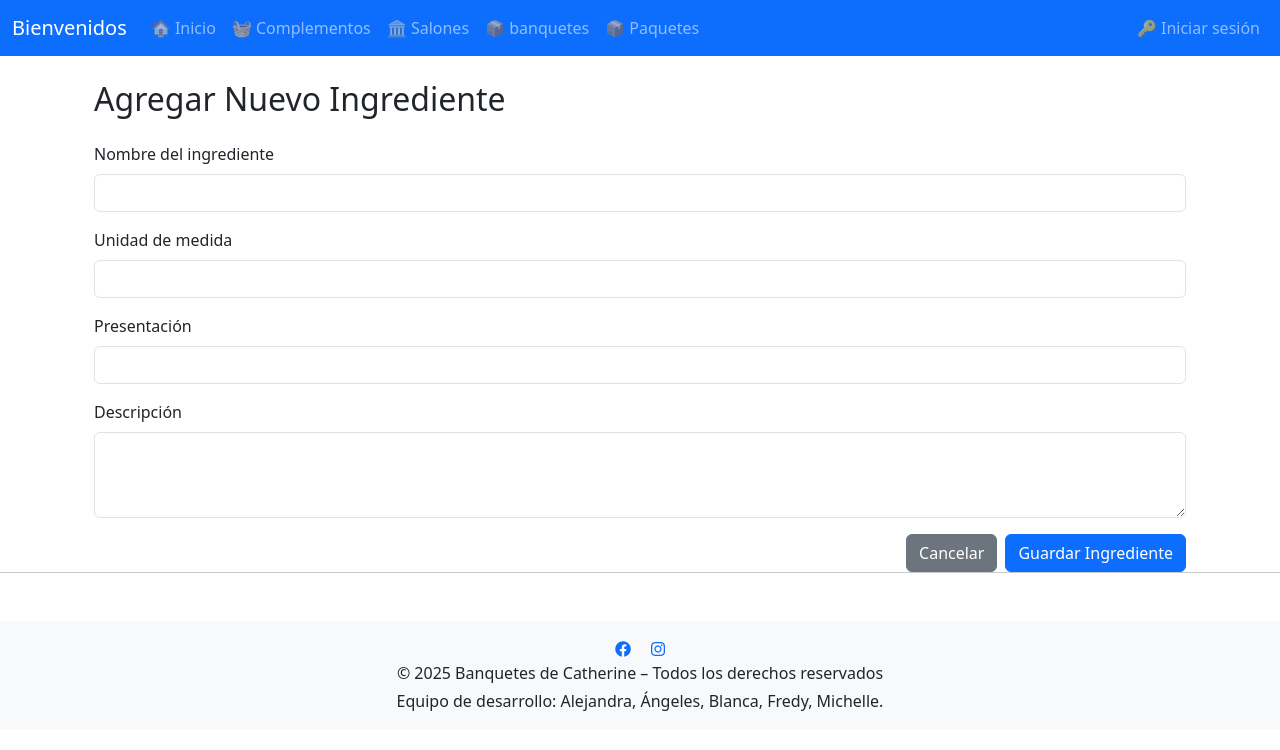
After one commit to FredyRodarte/banquetesCatherine, a Flask app: page /admin/ingrediente/nuevo in a window 1280 px wide. The commit adds this page. Shown: the top 750 px of the page. Run offline with Flask 3, Linux system fonts and the light colour scheme; some libraries are stand-ins or nearby versions.

Commit message:
nuevo_ingrediente + htmls correspondientes para reporte de ingredientes con pdf y excel

```diff
--- a/app.py
+++ b/app.py
@@ -1,7 +1,10 @@
-from flask import Flask, render_template, session, request, redirect, url_for, flash
+from flask import Flask, render_template, session, request, redirect, url_for, flash, make_response, send_file
 from datetime import datetime
+from xhtml2pdf import pisa
+from io import BytesIO
 import cx_Oracle
 import re
+import pandas as pd
 
 dsn = cx_Oracle.makedsn("localhost", 1521, service_name="xe")
 conn = cx_Oracle.connect(user="banquetes", password="banquetes", dsn=dsn)
@@ -534,6 +537,10 @@ def nuevo_ingrediente():
                 float(request.form['precio'])
             )
             cursor.execute("""
+                if not all(request.form.values()):
+                    flash("Todos los campos son obligatorios.", "warning")
+                    return redirect(url_for('nuevo_ingrediente'))
+
                 INSERT INTO ingrediente (
                     id_ingrediente, nombre_ingrediente, unidad_medida,
                     presentacion, descripcion, precio
@@ -612,6 +619,175 @@ def eliminar_ingrediente(id):
         print(f"Error al eliminar ingrediente: {e}")
         flash("No se pudo eliminar el ingrediente.", "danger")
     return redirect(url_for('lista_ingredientes'))
+
+@app.route('/admin/reportes/ingredientes', methods=['GET', 'POST'])
+def reporte_ingredientes():
+    ingredientes = []
+    fecha_inicio = fecha_fin = None
+
+    if request.method == 'POST':
+        fecha_inicio = request.form['fecha_inicio']
+        fecha_fin = request.form['fecha_fin']
+
+        try:
+            query = """
+                SELECT
+                    i.nombre_ingrediente,
+                    i.unidad_medida,
+                    SUM(pi.cantidad * pr.comensales) AS total_requerido,
+                    LISTAGG(pr.id_proyecto, ', ') WITHIN GROUP (ORDER BY pr.id_proyecto) AS eventos
+                FROM proyecto pr
+                JOIN paquete paq ON pr.id_paquete = paq.id_paquete
+                JOIN platillo pla ON paq.id_platillo = pla.id_platillo
+                JOIN platillo_ingrediente pi ON pla.id_platillo = pi.id_platillo
+                JOIN ingrediente i ON pi.id_ingrediente = i.id_ingrediente
+                WHERE pr.fecha_evento BETWEEN TO_DATE(:1, 'YYYY-MM-DD') AND TO_DATE(:2, 'YYYY-MM-DD')
+                AND pr.estatus_evento = 1
+                GROUP BY i.nombre_ingrediente, i.unidad_medida
+                ORDER BY i.nombre_ingrediente
+            """
+            cursor.execute(query, [fecha_inicio, fecha_fin])
+            rows = cursor.fetchall()
+            for row in rows:
+                ingredientes.append({
+                    'nombre': row[0],
+                    'unidad': row[1],
+                    'cantidad': row[2],
+                    'eventos': row[3]
+                })
+        except Exception as e:
+            print(f"Error al consultar reporte: {e}")
+            flash("Error al generar el reporte", "danger")
+
+    return render_template('administrador/reporte_ingredientes.html', ingredientes=ingredientes, fecha_inicio=fecha_inicio, fecha_fin=fecha_fin)
+
+@app.route('/admin/reportes/ingredientes/pdf')
+def exportar_pdf():
+    inicio = request.args.get('inicio')
+    fin = request.args.get('fin')
+    ingredientes = []
+
+    try:
+        cursor.execute("""
+            SELECT
+                i.nombre_ingrediente,
+                i.unidad_medida,
+                SUM(pi.cantidad * pr.comensales) AS total_requerido,
+                LISTAGG(pr.id_proyecto, ', ') WITHIN GROUP (ORDER BY pr.id_proyecto) AS eventos
+            FROM proyecto pr
+            JOIN paquete paq ON pr.id_paquete = paq.id_paquete
+            JOIN platillo pla ON paq.id_platillo = pla.id_platillo
+            JOIN platillo_ingrediente pi ON pla.id_platillo = pi.id_platillo
+            JOIN ingrediente i ON pi.id_ingrediente = i.id_ingrediente
+            WHERE pr.fecha_evento BETWEEN TO_DATE(:1, 'YYYY-MM-DD') AND TO_DATE(:2, 'YYYY-MM-DD')
+              AND pr.estatus_evento = 1
+            GROUP BY i.nombre_ingrediente, i.unidad_medida
+            ORDER BY i.nombre_ingrediente
+        """, [inicio, fin])
+
+        rows = cursor.fetchall()
+        for row in rows:
+            ingredientes.append({
+                'nombre': row[0],
+                'unidad': row[1],
+                'cantidad': row[2],
+                'eventos': row[3]
+            })
+
+            # Generar PDF
+        html = render_template('administrador/pdf_ingredientes.html', ingredientes=ingredientes, fecha_inicio=inicio, fecha_fin=fin)
+
+        result = BytesIO()
+        pisa.CreatePDF(BytesIO(html.encode("utf-8")), dest=result)
+
+        response = make_response(result.getvalue())
+        response.headers["Content-Type"] = "application/pdf"
+        response.headers["Content-Disposition"] = "inline; filename=ingredientes.pdf"
+        return response
+
+    except Exception as e:
+        print(f"❌ Error generando PDF: {e}")
+        flash("No se pudo generar el PDF.", "danger")
+        return redirect(url_for('reporte_ingredientes'))
+
+@app.route('/admin/reportes/ingredientes/excel')
+def exportar_excel():
+    inicio = request.args.get('inicio')
+    fin = request.args.get('fin')
+
+    ingredientes = []
+
+    try:
+        cursor.execute("""
+            SELECT
+                i.nombre_ingrediente,
+                i.unidad_medida,
+                SUM(pi.cantidad * pr.comensales) AS total_requerido,
+                LISTAGG(pr.id_proyecto, ', ') WITHIN GROUP (ORDER BY pr.id_proyecto) AS eventos
+            FROM proyecto pr
+            JOIN paquete paq ON pr.id_paquete = paq.id_paquete
+            JOIN platillo pla ON paq.id_platillo = pla.id_platillo
+            JOIN platillo_ingrediente pi ON pla.id_platillo = pi.id_platillo
+            JOIN ingrediente i ON pi.id_ingrediente = i.id_ingrediente
+            WHERE pr.fecha_evento BETWEEN TO_DATE(:1, 'YYYY-MM-DD') AND TO_DATE(:2, 'YYYY-MM-DD')
+              AND pr.estatus_evento = 1
+            GROUP BY i.nombre_ingrediente, i.unidad_medida
+            ORDER BY i.nombre_ingrediente
+        """, [inicio, fin])
+
+        rows = cursor.fetchall()
+        for row in rows:
+            ingredientes.append({
+                'nombre': row[0],
+                'unidad': row[1],
+                'cantidad': row[2],
+                'eventos': row[3]
+            })
+
+        # Exportar a Excel
+        df = pd.DataFrame(ingredientes)
+        output = BytesIO()
+        with pd.ExcelWriter(output, engine='openpyxl') as writer:
+            df.to_excel(writer, index=False, sheet_name='Reporte')
+        output.seek(0)
+
+        return send_file(output, download_name='ingredientes.xlsx', as_attachment=True)
+
+    except Exception as e:
+            print("Error exportando a Excel:", e)
+            flash("No se pudo exportar el reporte.", "danger")
+            return redirect(url_for('reporte_ingredientes'))
+
+@app.route('/admin/proyecto/<int:id>/ingredientes')
+def ingredientes_evento(id):
+    try:
+        cursor.execute("""
+            SELECT
+                i.nombre_ingrediente,
+                i.unidad_medida,
+                pi.cantidad * p.comensales AS cantidad_total,
+                pla.nombre_platillo
+            FROM proyecto p
+            JOIN paquete paq ON p.id_paquete = paq.id_paquete
+            JOIN platillo pla ON paq.id_platillo = pla.id_platillo
+            JOIN platillo_ingrediente pi ON pla.id_platillo = pi.id_platillo
+            JOIN ingrediente i ON pi.id_ingrediente = i.id_ingrediente
+            WHERE p.id_proyecto = :1
+        """, [id])
+        rows = cursor.fetchall()
+        ingredientes = []
+        for row in rows:
+            ingredientes.append({
+                'nombre': row[0],
+                'unidad': row[1],
+                'cantidad': row[2],
+                'platillo': row[3]
+            })
+        return render_template('administrador/ingredientes_evento.html', ingredientes=ingredientes, id_proyecto=id)
+    except Exception as e:
+        print("Error al obtener ingredientes del evento:", e)
+        flash("No se pudo cargar el detalle del evento.", "danger")
+        return redirect(url_for('admin_proyectos'))
 
 
 #=======================================================
--- a/templates/_sidebar.html
+++ b/templates/_sidebar.html
@@ -9,7 +9,10 @@
 
         <div class="collapse navbar-collapse" id="navbarContenido">
             <ul class="navbar-nav me-auto mb-2 mb-lg-0">
-                <!-- Accesible para todos -->
+
+                <!------------------------------------------------
+                --------------- Accesible para todos -------------
+                ------------------------------------------------->
                 <li class="nav-item">
                     <a class="nav-link" href="{{ url_for('index') }}">🏠 Inicio</a>
                 </li>
@@ -35,9 +38,9 @@
                     <li class="nav-item">
                         <a class="nav-link" href="{{ url_for('admin_proyectos') }}">💻 Proyectos</a>
                     </li>
-                    <li class="nav-item">
+                    <!-- <li class="nav-item">
                         <a class="nav-link" href="/admin/gerente_proyecto">🧑‍💼 Gerente de Proyecto</a>
-                    </li>
+                    </li>  -->
                     <li class="nav-item">
                         <a class="nav-link" href="{{ url_for('listar_usuario') }}">👤 Usuario</a>
                     </li>
--- /dev/null
+++ b/templates/administrador/nuevo_ingrediente.html
@@ -0,0 +1,51 @@
+{% extends 'base.html' %}
+
+{% block title %}Agregar Ingrediente{% endblock %}
+
+{% block content %}
+<div class="container mt-4 fondo-blanco">
+    <h2 class="mb-4">Agregar Nuevo Ingrediente</h2>
+
+    {% with mensajes = get_flashed_messages(with_categories=true) %}
+        {% if mensajes %}
+            {% for categoria, mensaje in mensajes %}
+                <div class="alert alert-{{ categoria }} alert-dismissible fade show" role="alert">
+                    {{ mensaje }}
+                    <button type="button" class="btn-close" data-bs-dismiss="alert" aria-label="Cerrar"></button>
+                </div>
+            {% endfor %}
+        {% endif %}
+    {% endwith %}
+
+    <form method="POST" action="{{ url_for('nuevo_ingrediente') }}" class="needs-validation" novalidate>
+        <div class="mb-3">
+            <label for="nombre" class="form-label">Nombre del ingrediente</label>
+            <input type="text" class="form-control" id="nombre" name="nombre" required>
+            <div class="invalid-feedback">Por favor, ingresa un nombre.</div>
+        </div>
+
+        <div class="mb-3">
+            <label for="unidad" class="form-label">Unidad de medida</label>
+            <input type="text" class="form-control" id="unidad" name="unidad" required>
+            <div class="invalid-feedback">Por favor, indica la unidad de medida.</div>
+        </div>
+
+        <div class="mb-3">
+            <label for="presentacion" class="form-label">Presentación</label>
+            <input type="text" class="form-control" id="presentacion" name="presentacion" required>
+            <div class="invalid-feedback">Indica la presentación.</div>
+        </div>
+
+        <div class="mb-3">
+            <label for="descripcion" class="form-label">Descripción</label>
+            <textarea class="form-control" id="descripcion" name="descripcion" rows="3" required></textarea>
+            <div class="invalid-feedback">Incluye una breve descripción.</div>
+        </div>
+
+        <div class="d-flex justify-content-end">
+            <a href="{{ url_for('lista_ingredientes') }}" class="btn btn-secondary me-2">Cancelar</a>
+            <button type="submit" class="btn btn-primary">Guardar Ingrediente</button>
+        </div>
+    </form>
+</div>
+{% endblock %}
--- a/templates/administrador/proyectos.html
+++ b/templates/administrador/proyectos.html
@@ -56,7 +56,9 @@
                         <td>{{ proyecto.rfc_usuario }}</td>
                         <td>{{ proyecto.curp_usuario }}</td>
                         <td>{{ proyecto.nombre_paquete }}</td>
-                        <td>{{ proyecto.fecha_evento }}</td>
+                        <td>{{ proyecto.fecha_evento
+                            <a href="{{ url_for('ingredientes_evento', id=proyecto.id_proyecto) }}" class="btn btn-sm btn-info">Ingredientes</a>}}
+                        </td>
                         <td>${{ proyecto.anticipo }}</td>
                         <td>{{ proyecto.estatus_evento }}</td>
                     </tr>
```
Also changed, not shown: templates/administrador/editar_ingrediente.html (added, +56 -0 lines), templates/administrador/ingredientes.html (+22 -3 lines), templates/administrador/ingredientes_evento.html (added, +39 -0 lines), templates/administrador/pdf_ingredientes.html (added, +62 -0 lines), templates/administrador/reporte_ingredientes.html (added, +54 -0 lines).
